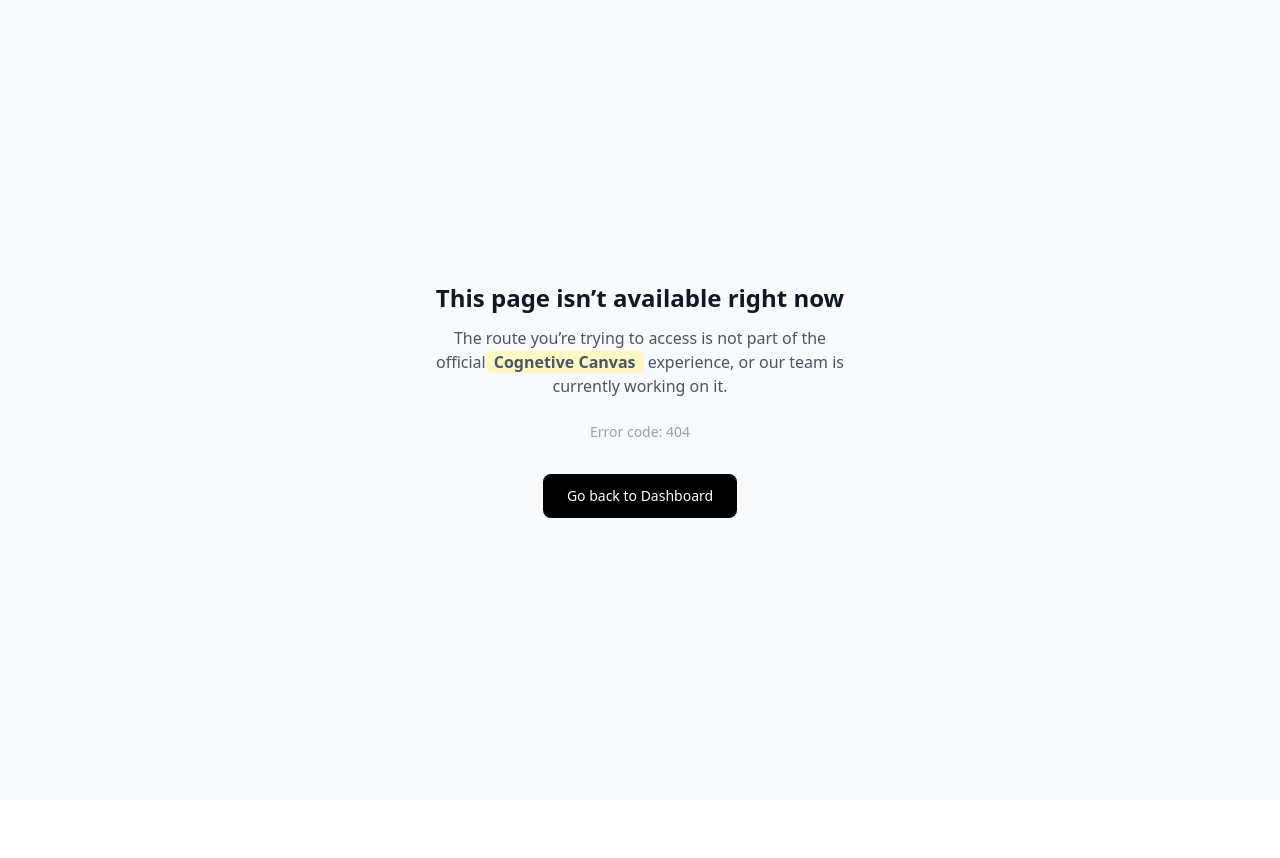
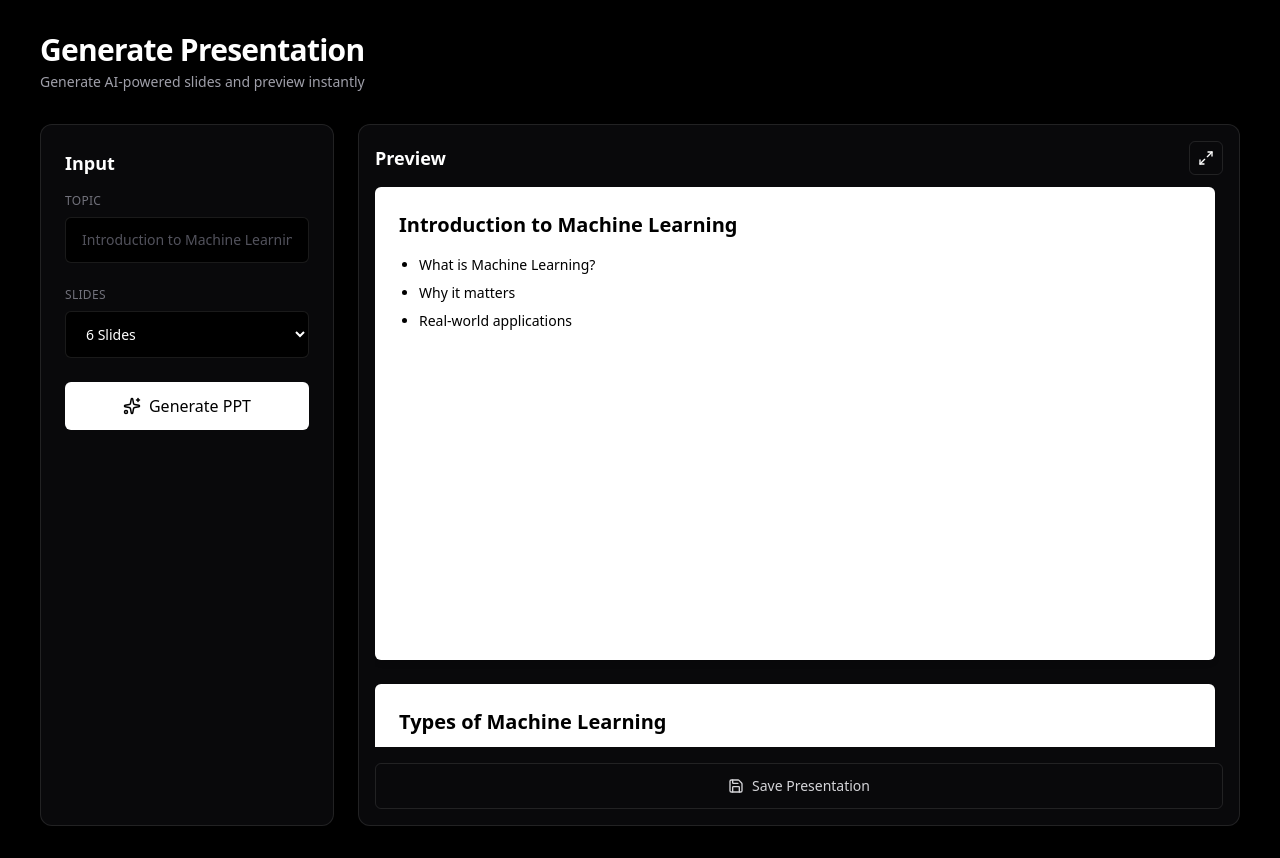
Before and after one commit to Sahnawaz6068/CognetiveCanvasFE, a React (Vite) app: page /genppt in a window 1280 px wide. Before the commit the page ends 800 px from the top, so only its background shows below. Built offline with nearby package versions, Linux system fonts and the light colour scheme.

Commit message:
Added dashboard and genppt route

```diff
--- /dev/null
+++ b/src/Components/CanvasCard.jsx
@@ -0,0 +1,35 @@
+import React from 'react'
+import { motion } from 'framer-motion';
+
+function CanvasCard({ title, description, tags }) {
+  return (
+    <motion.div
+      whileHover={{ y: -4 }}
+      transition={{ duration: 0.2 }}
+      className="bg-zinc-950 border border-white/10 rounded-lg p-5 cursor-pointer
+      hover:border-white/20 transition"
+    >
+      <h2 className="text-lg font-semibold tracking-tight mb-1">
+        {title}
+      </h2>
+
+      <p className="text-sm text-zinc-400 mb-4">
+        {description}
+      </p>
+
+      <div className="flex flex-wrap gap-2">
+        {tags.map((tag, index) => (
+          <span
+            key={index}
+            className="text-xs bg-white/5 border border-white/10
+            px-2 py-1 rounded-md text-zinc-300"
+          >
+            {tag}
+          </span>
+        ))}
+      </div>
+    </motion.div>
+  );
+}
+
+export default CanvasCard
--- a/src/Route/MainRoute.jsx
+++ b/src/Route/MainRoute.jsx
@@ -4,6 +4,8 @@
 import Canvas from "../pages/Canvas"
 import SignIn from "../pages/Signin"
 import Signup from "../pages/Signup"
+import CanvasDashboard from "../pages/CanvasDashboard"
+import GeneratePPT from "../pages/GeneratePPT"
 
 
 const MainRoute = () => {
@@ -13,6 +15,8 @@
         <Route path="/canvas" element={<Canvas/>}/>
         <Route path="/signin" element={<SignIn/>}/>
         <Route path="/signup" element={<Signup/>}/>
+        <Route path="/dashboard" element={<CanvasDashboard/>}/>
+        <Route path="/genppt" element={<GeneratePPT/>}/>
         <Route path="*" element={<NotFound/>}></Route>
     </Routes>
   )
--- /dev/null
+++ b/src/pages/CanvasDashboard.jsx
@@ -0,0 +1,93 @@
+import { Plus, Search } from "lucide-react";
+import CanvasCard from "../Components/CanvasCard";
+
+export default function CanvasDashboard() {
+  return (
+    <div className="min-h-screen bg-black text-white">
+      {/* CENTERED CONTAINER */}
+      <div className="max-w-7xl mx-auto px-6 sm:px-8 lg:px-12 py-8">
+        {/* HEADER */}
+        <div className="flex items-center justify-between mb-10">
+          <div>
+            <h1 className="text-3xl font-semibold tracking-tight">
+              Your Canvases
+            </h1>
+            <p className="text-sm text-zinc-400 mt-1">
+              Create, organize, and collaborate on your workspaces
+            </p>
+          </div>
+
+          {/* CREATE BUTTON */}
+          <button
+            className="flex items-center gap-2 bg-white text-black px-4 py-2 rounded-md
+            font-medium hover:bg-zinc-200 transition"
+          >
+            <Plus size={18} />
+            New Canvas
+          </button>
+        </div>
+
+        {/* SEARCH BAR */}
+        <div className="relative max-w-md mb-10">
+          <Search
+            size={18}
+            className="absolute left-3 top-1/2 -translate-y-1/2 text-zinc-500"
+          />
+          <input
+            type="text"
+            placeholder="Search by canvas name or tag..."
+            className="w-full bg-zinc-950 border border-white/10 rounded-md pl-10 pr-4 py-3
+            text-sm placeholder:text-zinc-600 focus:border-white focus:ring-1
+            focus:ring-white/30 outline-none transition"
+          />
+        </div>
+        {/* FILTER BAR */}
+        <div className="flex items-center gap-3 mb-10">
+          <span className="text-sm text-zinc-400">Filter:</span>
+
+          <button
+            className="px-3 py-1.5 rounded-md text-sm border border-white/10
+    bg-white text-black font-medium hover:bg-zinc-200 transition"
+          >
+            All
+          </button>
+
+          <button
+            className="px-3 py-1.5 rounded-md text-sm border border-white/10
+    text-zinc-300 hover:bg-white/5 transition"
+          >
+            Canvas
+          </button>
+
+          <button
+            className="px-3 py-1.5 rounded-md text-sm border border-white/10
+    text-zinc-300 hover:bg-white/5 transition"
+          >
+            AI PPT
+          </button>
+        </div>
+
+        {/* CANVAS GRID */}
+        <div className="grid grid-cols-1 sm:grid-cols-2 lg:grid-cols-3 gap-6">
+          <CanvasCard
+            title="DSA Notes"
+            description="Structured notes for interview preparation"
+            tags={["DSA", "Interview", "Study"]}
+          />
+
+          <CanvasCard
+            title="System Design"
+            description="High-level architecture diagrams"
+            tags={["Backend", "Architecture"]}
+          />
+
+          <CanvasCard
+            title="AI PPT Generator"
+            description="Slides generated from structured content"
+            tags={["AI", "Presentation"]}
+          />
+        </div>
+      </div>
+    </div>
+  );
+}
--- /dev/null
+++ b/src/pages/GeneratePPT.jsx
@@ -0,0 +1,173 @@
+import { useState } from "react";
+import {
+  Sparkles,
+  Loader2,
+  Save,
+  Maximize2,
+  Minimize2,
+} from "lucide-react";
+import { motion } from "framer-motion";
+
+export default function GeneratePPT() {
+  const [isGenerating, setIsGenerating] = useState(false);
+  const [focusMode, setFocusMode] = useState(false);
+
+  return (
+    <div className="min-h-screen bg-black text-white">
+      <div className="max-w-[1600px] mx-auto px-6 lg:px-10 py-8">
+
+        {/* HEADER */}
+        {!focusMode && (
+          <div className="mb-8">
+            <h1 className="text-3xl font-semibold tracking-tight">
+              Generate Presentation
+            </h1>
+            <p className="text-sm text-zinc-400 mt-1">
+              Generate AI-powered slides and preview instantly
+            </p>
+          </div>
+        )}
+
+        {/* MAIN GRID */}
+        <div
+          className={`grid gap-6 transition-all ${
+            focusMode
+              ? "grid-cols-1"
+              : "grid-cols-1 lg:grid-cols-[1fr_3fr]"
+          }`}
+        >
+          {/* LEFT INPUT PANEL */}
+          {!focusMode && (
+            <div className="bg-zinc-950 border border-white/10 rounded-xl p-6">
+              <h2 className="text-lg font-semibold mb-4">
+                Input
+              </h2>
+
+              <div className="mb-6">
+                <label className="block text-xs uppercase tracking-wide text-zinc-500 mb-2">
+                  Topic
+                </label>
+                <input
+                  type="text"
+                  placeholder="Introduction to Machine Learning"
+                  className="w-full bg-black border border-white/10 rounded-md px-4 py-3
+                  text-sm placeholder:text-zinc-600 focus:border-white
+                  focus:ring-1 focus:ring-white/30 outline-none transition"
+                />
+              </div>
+
+              <div className="mb-6">
+                <label className="block text-xs uppercase tracking-wide text-zinc-500 mb-2">
+                  Slides
+                </label>
+                <select
+                  className="w-full bg-black border border-white/10 rounded-md px-4 py-3
+                  text-sm focus:border-white focus:ring-1 focus:ring-white/30 outline-none transition"
+                >
+                  <option>6 Slides</option>
+                  <option>8 Slides</option>
+                  <option>10 Slides</option>
+                </select>
+              </div>
+
+              <button
+                onClick={() => setIsGenerating(true)}
+                className="w-full flex items-center justify-center gap-2
+                bg-white text-black py-3 rounded-md font-medium
+                hover:bg-zinc-200 transition"
+              >
+                {isGenerating ? (
+                  <>
+                    <Loader2 size={18} className="animate-spin" />
+                    Generating...
+                  </>
+                ) : (
+                  <>
+                    <Sparkles size={18} />
+                    Generate PPT
+                  </>
+                )}
+              </button>
+            </div>
+          )}
+
+          {/* RIGHT PREVIEW */}
+          <div className="bg-zinc-950 border border-white/10 rounded-xl p-4 relative">
+            {/* TOP ACTION BAR */}
+            <div className="flex items-center justify-between mb-3">
+              <h2 className="text-lg font-semibold">
+                Preview
+              </h2>
+
+              <div className="flex gap-2">
+                <button
+                  onClick={() => setFocusMode(!focusMode)}
+                  className="p-2 border border-white/10 rounded-md
+                  hover:bg-white/5 transition"
+                >
+                  {focusMode ? (
+                    <Minimize2 size={16} />
+                  ) : (
+                    <Maximize2 size={16} />
+                  )}
+                </button>
+              </div>
+            </div>
+
+            {/* SLIDES */}
+            <div className="h-[560px] overflow-y-auto space-y-6 pr-2">
+              <Slide
+                title="Introduction to Machine Learning"
+                points={[
+                  "What is Machine Learning?",
+                  "Why it matters",
+                  "Real-world applications",
+                ]}
+              />
+
+              <Slide
+                title="Types of Machine Learning"
+                points={[
+                  "Supervised Learning",
+                  "Unsupervised Learning",
+                  "Reinforcement Learning",
+                ]}
+              />
+            </div>
+
+            {/* SAVE */}
+            {!focusMode && (
+              <button
+                className="mt-4 w-full flex items-center justify-center gap-2
+                border border-white/10 py-3 rounded-md text-sm
+                text-zinc-300 hover:bg-white/5 transition"
+              >
+                <Save size={16} />
+                Save Presentation
+              </button>
+            )}
+          </div>
+        </div>
+      </div>
+    </div>
+  );
+}
+
+function Slide({ title, points }) {
+  return (
+    <motion.div
+      whileHover={{ scale: 1.01 }}
+      transition={{ duration: 0.2 }}
+      className="aspect-video bg-white text-black rounded-md p-6 shadow-md"
+    >
+      <h3 className="text-xl font-semibold mb-4">
+        {title}
+      </h3>
+      <ul className="list-disc pl-5 space-y-2 text-sm">
+        {points.map((p, i) => (
+          <li key={i}>{p}</li>
+        ))}
+      </ul>
+    </motion.div>
+  );
+}
```
